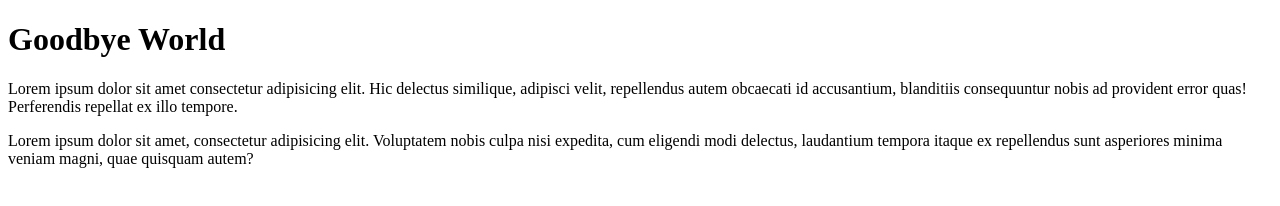
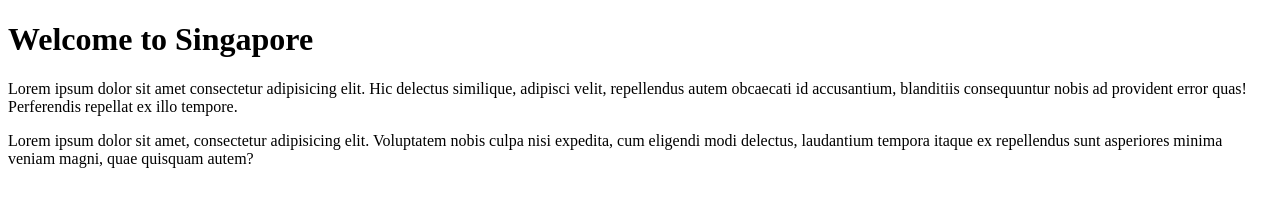
Before and after one commit to kunxin-chor/sctp03-git-demo, a plain HTML site: page index.html in a window 1280 px wide. Drawn offline with Linux system fonts and the light colour scheme.

Commit message:
Changed to welcome to Singapore

```diff
--- a/index.html
+++ b/index.html
@@ -7,7 +7,7 @@
     <link rel="stylesheet" src="style.css">
 </head>
 <body>
-    <h1>Goodbye World</h1>
+    <h1>Welcome to Singapore</h1>
     <p>Lorem ipsum dolor sit amet consectetur adipisicing elit. Hic delectus similique, adipisci velit, repellendus autem obcaecati id accusantium, blanditiis consequuntur nobis ad provident error quas! Perferendis repellat ex illo tempore.</p>
     <p>Lorem ipsum dolor sit amet, consectetur adipisicing elit. Voluptatem nobis culpa nisi expedita, cum eligendi modi delectus, laudantium tempora itaque ex repellendus sunt asperiores minima veniam magni, quae quisquam autem?</p>
 </body>
```
